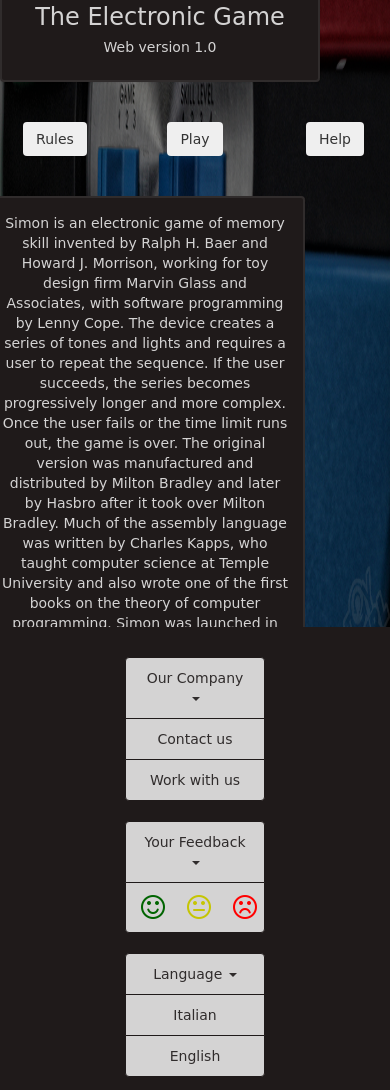
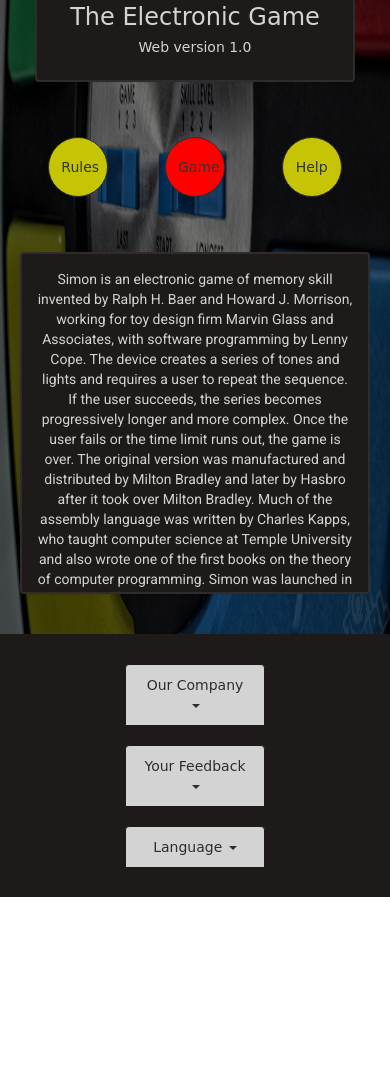
Before and after one commit to SalvatoreFiengo/simon-game, a plain HTML site: page simon-game.html in a window 390 px wide. Shown: the part 133-1223 px from the top of the page. After the commit the page ends 1030 px from the top, so only its background shows below. Drawn offline with nearby package versions, Linux system fonts and the light colour scheme; a web font is replaced by a local one.

Commit message:
added jQuery dinamic footer menus

```diff
--- a/assets/css/main.css
+++ b/assets/css/main.css
@@ -1,12 +1,24 @@
+/*--Fonts--*/
+
 @import url('https://fonts.googleapis.com/css?family=Baloo+Da&display=swap:400,500,600,700,800');
+@import url('https://fonts.googleapis.com/css?family=Roboto&display=swap:400,500,600,700,800');
 
 /*----colors*/
+
 .bckPrimaryColor {
     background-color: rgb(31, 26, 26);
 }
 
 .bckgSecondaryColor {
     background-color: rgb(48, 44, 44);
+}
+
+.buttonBckRed {
+    background-color: red;
+}
+
+.buttonBckYellow {
+    background-color:rgb(197, 197, 3);
 }
 
 .green {
@@ -22,8 +34,18 @@
 }
 
 /*----main*/
+html {
+    min-height: 100%;
+    scrollbar-width: 0; /*firefox */
+    -ms-overflow-style: none; /*ie 10+ */
+}
+
+html::-webkit-scrollbar {
+    width: 0;
+}
+
 body {
-    margin: 0;
+    margin:0;
     height: 100%;
     font-family: "Baloo Da", cursive, "Sans-serif";
     font-size: 14px;
@@ -31,23 +53,28 @@ body {
     background-repeat: no-repeat;
     background-size: 100vw 98vh;
     background-attachment: fixed;
-    overflow-x: hidden;
-    overflow-y: auto;
+    overflow-x:hidden;
 }
 
-.simonFont {
-    font-family: "Baloo Da", cursive, "Sans-serif";
+.secondaryFont {
+    font-family: "Roboto", "Sans-serif";
 }
-/*--change--*/
+
 .bckgroundImageCover {
     position: absolute;
     top: 0;
     left:0;
-    height: 100vh;
-    width: 100%;
+    min-height: 100vh;
+    width: 100vw;
     background-color: rgba(0, 0, 0, .5);
     z-index: -1;
 }
+
+/* .page-wrapper {
+    position: relative;
+    min-height: 100vh;
+    height: 100%;
+} */
 
 .panel {
     border: 2px solid rgb(48, 44, 44);
@@ -55,22 +82,74 @@ body {
 
 /*--section*/
 
+section {
+    position: relative;
+}
+
 .disclaimer {
     margin-top: 40px;
     margin-bottom: 40px;
-    max-width: 40vw;
-    min-width: 320px;
-    width: 100%;
     color: rgb(212, 211, 211);
     text-align: center;
 }
 
+.centered-size-section {
+    max-width: 40vw;
+    min-width: 320px;
+    width: 100%;
+}
+
+.page-cockpit {
+    margin: 15px 0 15px 0;
+}
+
+.btn-custom {
+    border: 1.5px solid rgb(48, 44, 44);
+    border-radius: 50%;
+    height: 60px;
+    width: 60px;
+}
+
+
+.hide-element {
+    display: none;
+}
+
+.show-element-as-inlineBlock {
+    display: inline-block;
+}
+
+.panel-body {
+    max-height: 40vh;
+}
+
+.custom-scrollbar{
+    overflow-y: scroll;
+    scrollbar-width: 1em;
+    -ms-overflow-style: scrollbar ; /*ie 10+ */
+}
+
+.custom-scrollbar::-webkit-scrollbar {
+    width: 1em;
+}
+
+.custom-scrollbar::-webkit-scrollbar-track {
+    box-shadow: inset 0 0 6px rgba(0, 0, 0, .5);
+    -webkit-box-shadow: inset 0 0 6px rgba(0,0,0,0.3);
+}
+
+.custom-scrollbar::-webkit-scrollbar-thumb {
+  background-color: darkgrey;
+  outline: 1px solid slategrey;
+}
+
+canvas {
+    display: none;
+}
+
 /*--footer*/
+
 footer {
-    position: absolute;
-    top: 90vh;
-    min-height: 150px;
-    width: 100vw;
     padding: 30px 0 10px;
 }
 
--- a/assets/js/main.js
+++ b/assets/js/main.js
@@ -1,8 +1,62 @@
 $(document).ready(function(){
 
+    // resize section based on footer height
+
+    $(window).resize(function() {
+        // footer menu < 768 px
+
+        $("section").css("min-height", $(window).height() - $("footer").height() + "px");
+
+        var listIdArr=['company','feedback','language']
+
+        if($(window).width()< 768){
+            $("#company>li").slice(1).hide();
+            $("#feedback>li").slice(1).hide();
+            $("#language>li").slice(1).hide();
+
+            $("li:first-child").click(function(){
+                for(i=0; i<listIdArr.length; i++){
+
+                    if($(this).parent().attr("id") == listIdArr[i]){
+
+                        $(this).siblings().toggle();
+
+                    }
+                    else{
+                        $("#"+listIdArr[i]+">li").slice(1).hide();
+
+                    }
+                }
+            })
+        }else{
+            $("#company>li").slice(1).removeClass("hide-element");
+            $("#feedback>li").slice(1).removeClass("hide-element");
+            $("#language>li").slice(1).removeClass("hide-element");
+        }
+      }).resize();
+
+    // Add text dinamically based on paragraphs.js variables plus change buttons behaviour dinamically;
+
     $("#paraghraphBoard").text(description);
+
     $("#rules").click(function(){
         $("#paraghraphBoard").text(rules);
-        $("")
+        $(this).removeClass("show-element-as-inlineBlock").addClass("hide-element");
+        $("#home").removeClass("hide-element").addClass("show-element-as-inlineBlock");
     })
-})
+
+    $("#home").click(function(){
+        $("#paraghraphBoard").text(description);
+
+        $(this).removeClass("show-element-as-inlineBlock").addClass("hide-element");
+        $("#rules").removeClass("hide-element").addClass("show-element-as-inlineBlock");
+    });
+
+    $("#game").click(function(){
+        $("#paraghraphBoard").fadeOut(500);
+        $("button").fadeOut();
+        $("#canvas").fadeIn(500);
+
+    });
+
+});
--- a/simon-game.html
+++ b/simon-game.html
@@ -31,6 +31,8 @@
 </head>
 <body>
     <div class="bckgroundImageCover"></div>
+
+
     <section class="center-block centered-size-section">
         <div class="row">
             <div class="col-xs-12">
@@ -48,11 +50,11 @@
                 <div class="page-cockpit text-center">
                     <div class="row">
                         <div class="col-xs-4">
-                            <button id="home" class="btn btn-custom buttonBckYellow hidden">Home</button>
+                            <button id="home" class="btn btn-custom buttonBckYellow hide-element">Home</button>
                             <button id="rules" class="btn btn-custom buttonBckYellow">Rules</button>
                         </div>
                         <div class="col-xs-4">
-                            <button class="btn btn-custom buttonBckRed">Play</button>
+                            <button id="game" class="btn btn-custom buttonBckRed">Game</button>
                         </div>
                         <div class="col-xs-4">
                             <button class="btn btn-custom buttonBckYellow">Help</button>
@@ -65,6 +67,7 @@
             <div class="col-sx-12">
                 <div class="panel panel-default disclaimer bckPrimaryColor">
                     <div class="panel-body custom-scrollbar">
+                        <canvas id="canvas"></canvas>
                         <p id="paraghraphBoard" class="secondaryFont">
 
                         </p>
@@ -74,41 +77,43 @@
         </div>
     </section>
     <footer class="bckPrimaryColor">
-        <div class="row">
+        <div id="footer-menu" class="row">
             <div class="col-xs-12 col-sm-4">
-                <ul class="list-group footer-menu center-block text-center">
-                    <li class="list-group-item"><a href="#">Our Company <span class="caret"></span></a></li>
-                    <li class="list-group-item"><a href="#">Contact us</a></li>
-                    <li class="list-group-item"><a href="#">Work with us</a></li>
+                <ul id="company" class="list-group footer-menu center-block text-center">
+                    <li class="list-group-item"><a href="#feedback">Our Company <span class="caret"></span></a></li>
+                    <li class="list-group-item"><a href="#feedback">Contact us</a></li>
+                    <li class="list-group-item"><a href="#feedback">Work with us</a></li>
                 </ul>
             </div>
             <div class="col-xs-12 col-sm-4">
-                <ul class="list-group footer-menu center-block text-center">
+                <ul id="feedback" class="list-group footer-menu center-block text-center">
                     <li class="list-group-item"><a href="#">Your Feedback <span class="caret"></span></a></li>
                     <li class="list-group-item">
                         <div class="row">
                             <div class="col-xs-4">
-                                <a href="#"><i class="fa fa-smile-o icon-set green"></i></a>
+                                <a href="#feedback"><i class="fa fa-smile-o icon-set green"></i></a>
                             </div>
                             <div class="col-xs-4">
-                                <a href="#"><i class="fa fa-meh-o icon-set yellow"></i></a>
+                                <a href="#feedback"><i class="fa fa-meh-o icon-set yellow"></i></a>
                             </div>
                             <div class="col-xs-4">
-                                <a href="#"><i class="fa fa-frown-o icon-set red"></i></a>
+                                <a href="#feedback"><i class="fa fa-frown-o icon-set red"></i></a>
                             </div>
                         </div>
                     </li>
                 </ul>
             </div>
             <div class="col-xs-12 col-sm-4">
-                <ul class="list-group footer-menu center-block text-center">
-                    <li class="list-group-item"><a href="#">Language <span class="caret"></span></a></li>
+                <ul id="language" class="list-group footer-menu center-block text-center">
+                    <li class="list-group-item"><a href="#language">Language <span class="caret"></span></a></li>
                     <li class="list-group-item"><a href="#">Italian</a></li>
                     <li class="list-group-item"><a href="#">English</a></li>
                 </ul>
             </div>
         </div>
     </footer>
+
+
     <script src="./assets/js/paragraphs.js"></script>
     <script src="./assets/js/main.js"></script>
 </body>
```
